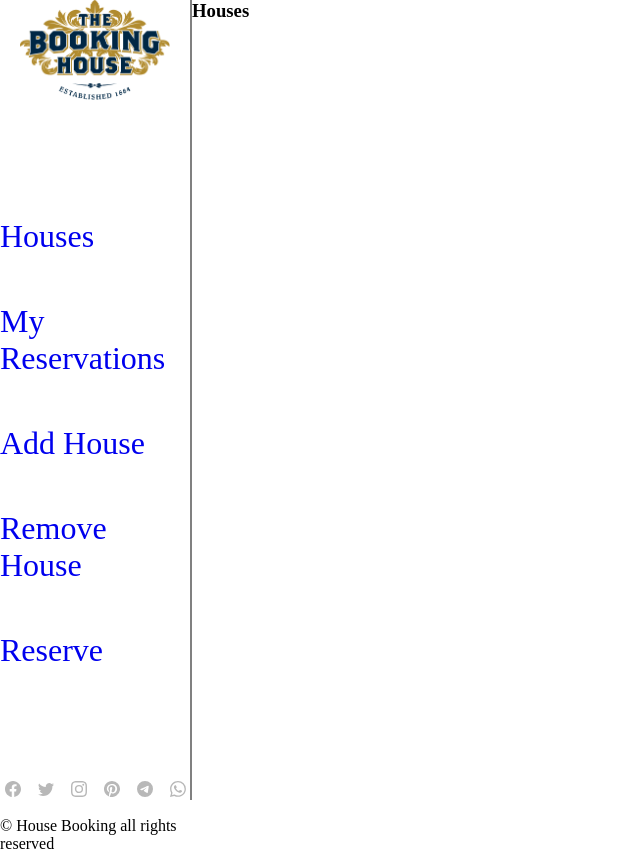
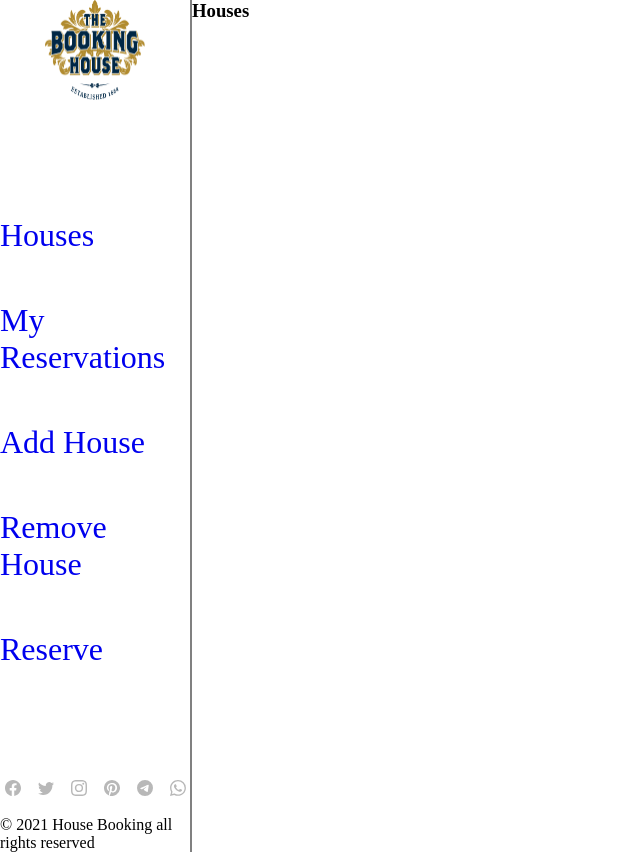
Before and after one commit to andersonlebon/Final-capstone-frontend-, a React (Create React App) app: page / in a window 1280 px wide. Shown: the whole page, without its empty margins (0-640 px from the left). Built offline with nearby package versions, Linux system fonts and the light colour scheme.

Commit message:
Add recent date in footer

```diff
--- a/src/components/layout/Navbar.js
+++ b/src/components/layout/Navbar.js
@@ -15,7 +15,7 @@ import style from './navbar.module.css';
 const Navbar = ({ logo }) => (
   <nav className={style.navbar}>
     <h1 className={style.head}>
-      <img src={logo} alt="logo" width={150} height={100} />
+      <img src={logo} alt="logo" width={100} height={100} />
     </h1>
     <ul className={style.navlist}>
       <li className={style.listitems}>
@@ -68,8 +68,10 @@ const Navbar = ({ logo }) => (
       <p>
         &copy;
         {' '}
-        <span id="date" />
-        House Booking all rights reserved
+        <span>{new Date().getFullYear()}</span>
+        {' '}
+        House Booking all rights
+        reserved
       </p>
     </footer>
   </nav>
--- a/src/components/layout/navbar.module.css
+++ b/src/components/layout/navbar.module.css
@@ -1,5 +1,5 @@
 .navbar {
-  height: 100vh;
+  height: 100%;
   display: flex;
   flex-direction: column;
   gap: 7rem;
@@ -9,8 +9,6 @@
 
 .head {
   width: 100%;
-  color: black;
-  font-size: 1.5rem;
   text-align: center;
 }
 
@@ -36,6 +34,7 @@
   display: flex;
   flex-direction: column;
   gap: 1rem;
+  width: 100%;
 }
 
 .social_icons {
```
